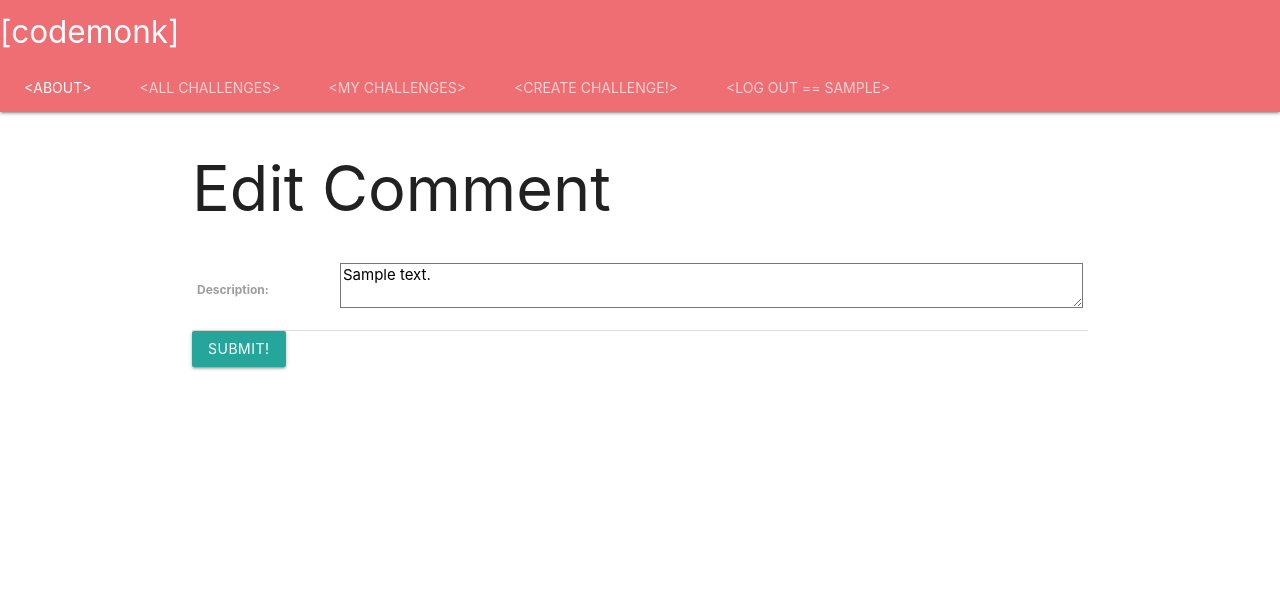
After one commit to ultimoakim/-codemonk-, a Django app: page /comments/1/update/ in a window 1280 px wide. The commit adds this page. Shown: the top 607 px of the page. Run offline with Django 4.2, Linux system fonts and the light colour scheme; a user stored in the database is signed in; tables that the repository leaves empty hold one stand-in row (values such as "Sample post"); lists and menus that the app fills with data are empty.

Commit message:
add update functionality for comments

```diff
--- a/main_app/models.py
+++ b/main_app/models.py
@@ -25,7 +25,7 @@ class Challenge(models.Model):
 
 class Comment(models.Model):
     date = models.DateTimeField(auto_now_add=True)
-    description = models.CharField(max_length=400)
+    description = models.TextField(max_length=3000)
     user = models.ForeignKey(
         User,
         on_delete=models.CASCADE
--- a/main_app/templates/challenges/detail.html
+++ b/main_app/templates/challenges/detail.html
@@ -40,7 +40,10 @@
         <li><span class="grey-text lighten-1">{{ comment.user }}</span>: {{ comment.description|linebreaks }}</li><br>
         {% if comment.user == request.user %}
           <div class="card-action">
-            <a href="{% url 'delete_comment' comment.id %}">Delete</a><br><br>
+            <a href="{% url 'update_comment' comment.id %}">Edit</a>
+            <a href="{% url 'delete_comment' comment.id %}">Delete</a>
+            <br>
+            <hr>
           </div>
         {% endif %}
       {% empty %}
--- /dev/null
+++ b/main_app/templates/main_app/comment_form.html
@@ -0,0 +1,14 @@
+{% extends 'base.html' %}
+
+{% block content %}
+
+<h1>Edit Comment</h1>
+<form action="" method="POST">
+    {% csrf_token %}
+    <table>
+        {{ form.as_table }}
+    </table>
+    <input type="submit" value="Submit!" class="btn">
+</form>
+
+{% endblock %}
--- a/main_app/urls.py
+++ b/main_app/urls.py
@@ -12,7 +12,7 @@ urlpatterns = [
   path('challenges/userchallenges/', views.challenges_user_index, name='challenges_user_index'),
   path('challenges/<int:pk>/', views.CommentList.as_view(), name='comments_index'),
   path('challenges/<int:challenge_id>/add_comments/', views.add_comment, name='add_comment'),
-  # path('challenges/<int:pk>/comments/update/', views.CommentUpdate.as_view(), name='comments_update'),
+  path('comments/<int:pk>/update/', views.CommentUpdate.as_view(), name='update_comment'),
   path('comments/<int:pk>/delete/', views.CommentDelete.as_view(), name='delete_comment'),
   path('accounts/signup/', views.signup, name='signup'),
 ]
--- a/main_app/views.py
+++ b/main_app/views.py
@@ -91,8 +91,12 @@ def add_comment(request, challenge_id):
 
 class CommentDelete(LoginRequiredMixin, DeleteView):
   model = Comment
-  # def get_context_data(self, **kwargs):
-  #   context = super().get_context_data(**kwargs)
-  #   print(context)
   def get_success_url(self):
     return f"/challenges/{self.object.challenge.id}"
+
+
+class CommentUpdate(LoginRequiredMixin, UpdateView):
+  model = Comment
+  def get_success_url(self):
+    return f"/challenges/{self.object.challenge.id}"
+  fields = ['description']
```
Also changed, not shown: main_app/migrations/0005_alter_comment_description.py (added).
